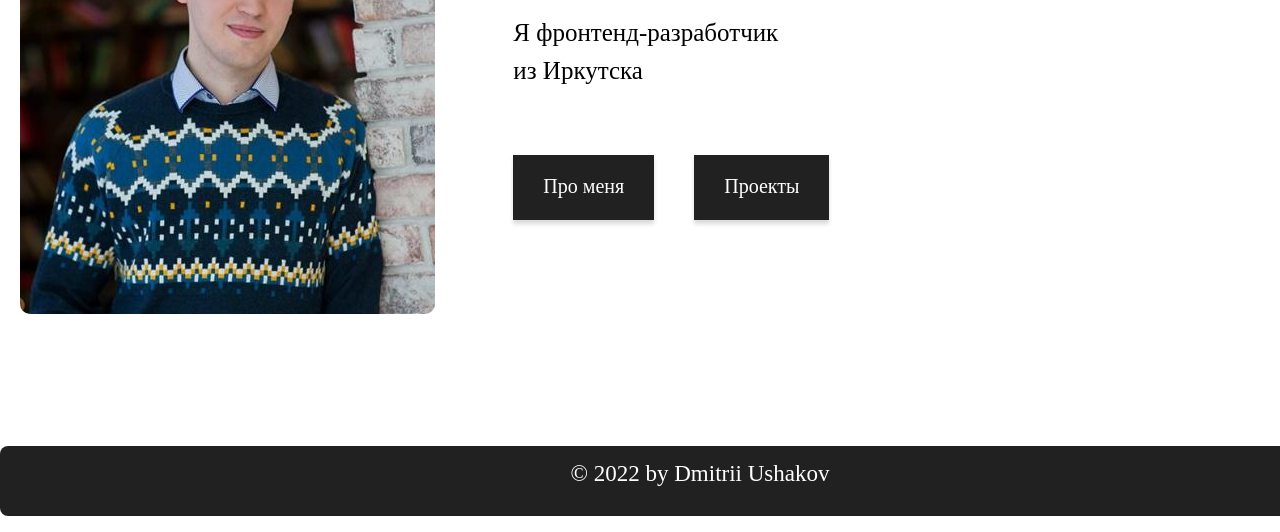
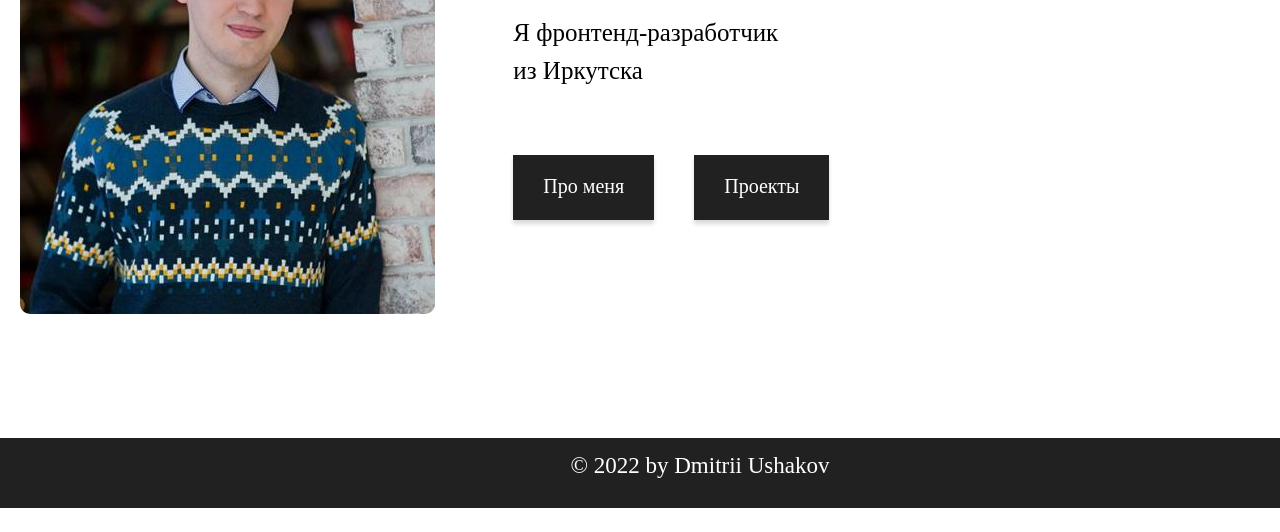
Before and after one commit to DimkaUsh/MyCV-project, a website: page src/html/index.html in a window 1280 px wide. Shown: the part 268-800 px from the top of the page. Drawn offline with nearby package versions, Linux system fonts and the light colour scheme; files that its build step writes are made by us from their sources; files whose address does not match are found by name.

Commit message:
refactor: fix footer position

```diff
--- a/src/scss/module/footer.scss
+++ b/src/scss/module/footer.scss
@@ -1,16 +1,12 @@
 .footer {
-  position: relative;
   height: 70px;
   font-size: 23px;
 
   &__wrapper {
-    position: relative;
-    top: 8px;
     height: 100%;
     padding: 15px;
     color: #ffffff;
     background-color: #212121;
-    border-radius: 8px;
   }
 
   &__text {
```
